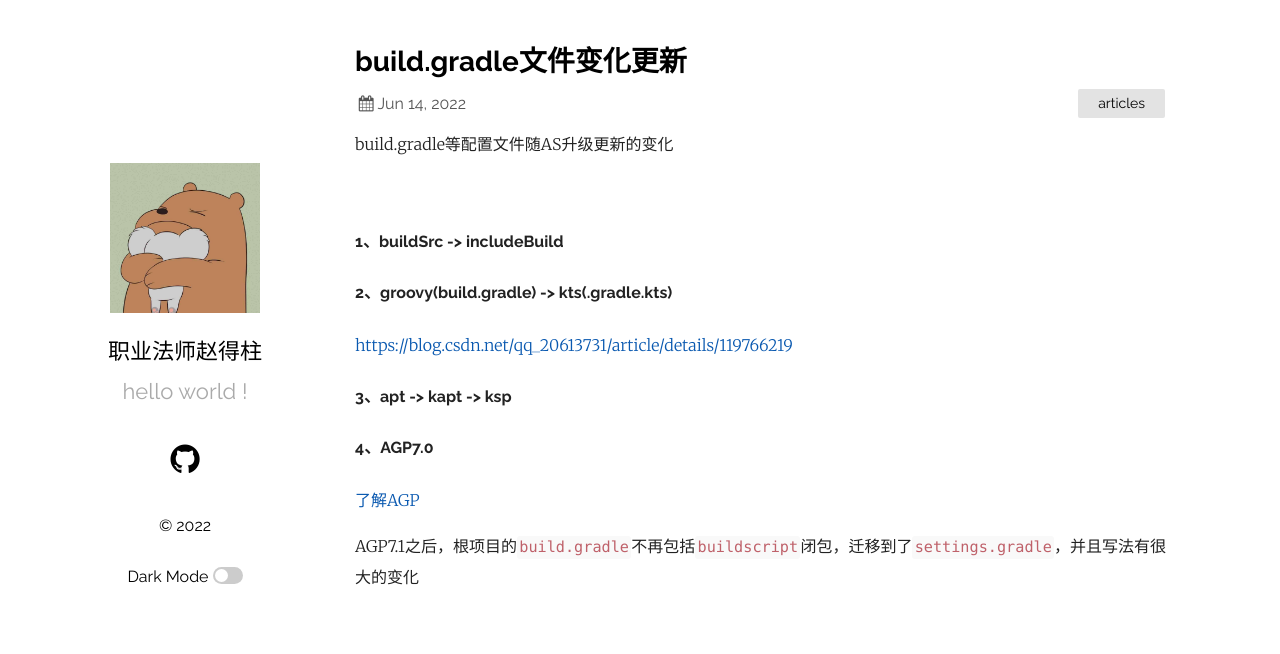
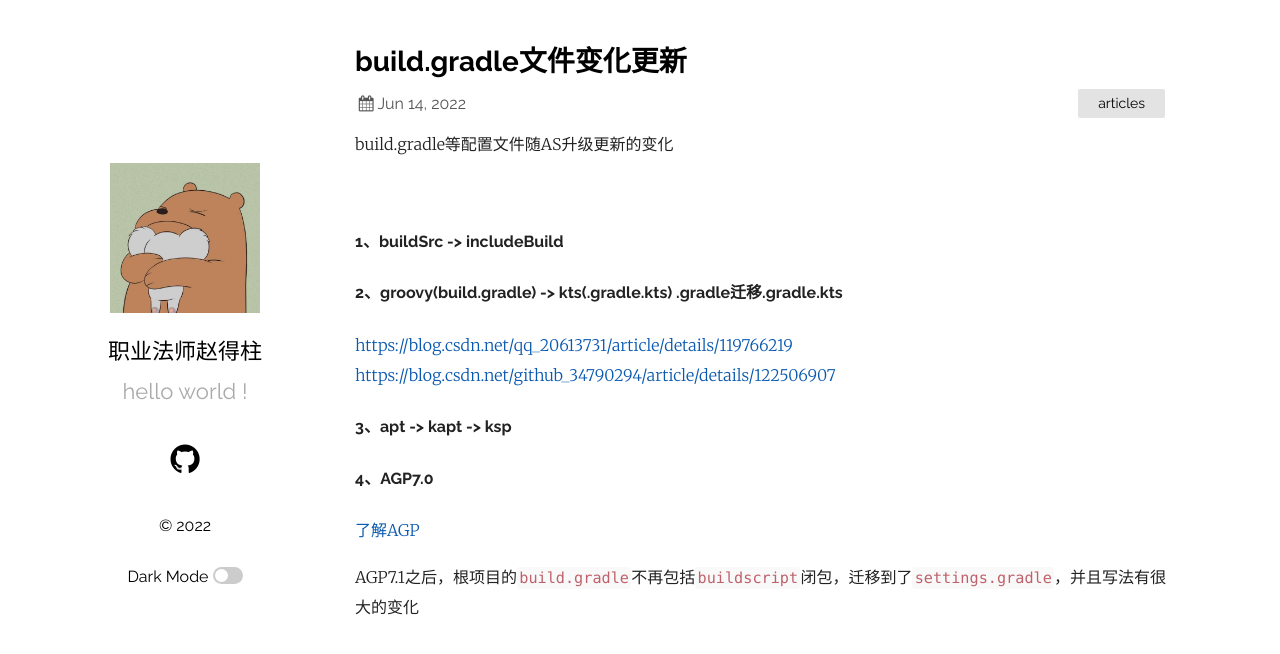
Before and after one commit to foty/foty.github.io, a Jekyll site: the page built from _posts/2022-06-14-build-gradle文件.md, in a window 1280 px wide. Shown: the top 654 px of the page. Built offline with Jekyll 4.4.1, drawn with Linux system fonts in a browser that asks for light colours.

Commit message:
修改内容

```diff
--- a/_posts/2022-06-14-build-gradle文件.md
+++ b/_posts/2022-06-14-build-gradle文件.md
@@ -12,8 +12,9 @@ build.gradle等配置文件随AS升级更新的变化
 #### 1、buildSrc -> includeBuild
 
 
-#### 2、groovy(build.gradle) -> kts(.gradle.kts)
+#### 2、groovy(build.gradle) -> kts(.gradle.kts) .gradle迁移.gradle.kts
 <https://blog.csdn.net/qq_20613731/article/details/119766219>
+<https://blog.csdn.net/github_34790294/article/details/122506907>
 
 
 #### 3、apt -> kapt -> ksp
```
